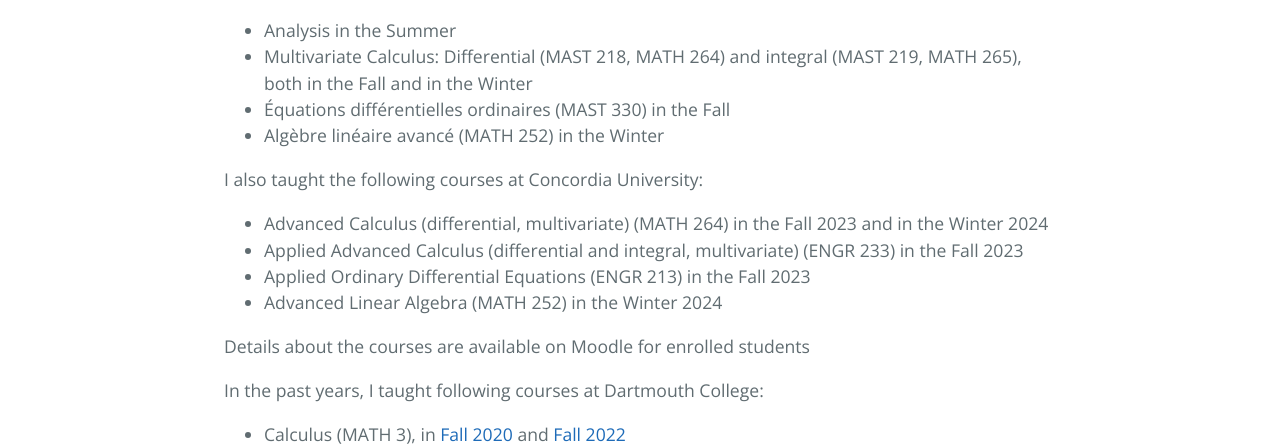
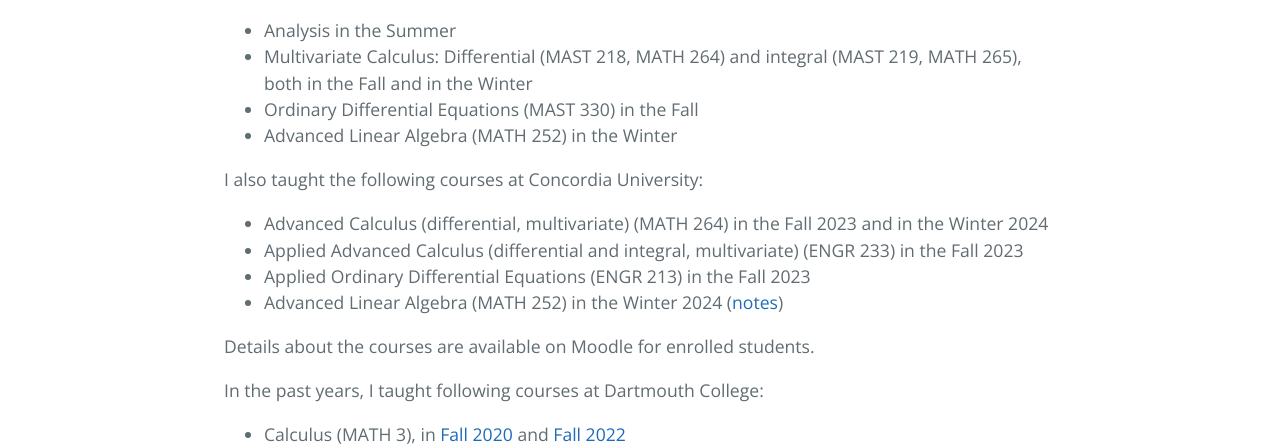
Before and after one commit to nadialafreniere/nadialafreniere.github.io, a Jekyll site: the page built from teaching.md, in a window 1280 px wide. Shown: the part 404-850 px from the top of the page. Built offline with Jekyll 4.4.1, drawn with Linux system fonts in a browser that asks for light colours; our own code applies the rules of GitHub Pages for plain Markdown files.

Commit message:
Lecture notes from LInear Algebra

```diff
--- a/teaching.md
+++ b/teaching.md
@@ -10,16 +10,16 @@
 In 2024-2025, I'm teaching the following courses at Concordia University:
  * Analysis in the Summer
  * Multivariate Calculus: Differential (MAST 218, MATH 264) and integral (MAST 219, MATH 265), both in the Fall and in the Winter
- * Équations différentielles ordinaires (MAST 330) in the Fall
- * Algèbre linéaire avancé (MATH 252) in the Winter
+ * Ordinary Differential Equations (MAST 330) in the Fall
+ * Advanced Linear Algebra (MATH 252) in the Winter
 
 I also taught the following courses at Concordia University:
  * Advanced Calculus (differential, multivariate) (MATH 264) in the Fall 2023 and in the Winter 2024
  * Applied Advanced Calculus (differential and integral, multivariate) (ENGR 233) in the Fall 2023
  * Applied Ordinary Differential Equations (ENGR 213) in the Fall 2023
- * Advanced Linear Algebra (MATH 252) in the Winter 2024
+ * Advanced Linear Algebra (MATH 252) in the Winter 2024 ([notes](MATH252_All_lectures_2024.pdf))
 
-Details about the courses are available on Moodle for enrolled students
+Details about the courses are available on Moodle for enrolled students.
 
 In the past years, I taught following courses at Dartmouth College:
  * Calculus (MATH 3), in [Fall 2020](https://math.dartmouth.edu/~m3f20) and [Fall 2022](https://canvas.dartmouth.edu/courses/54901)
```
Also changed, not shown: enseignement.md (+1 -1 lines), 1 other file.
